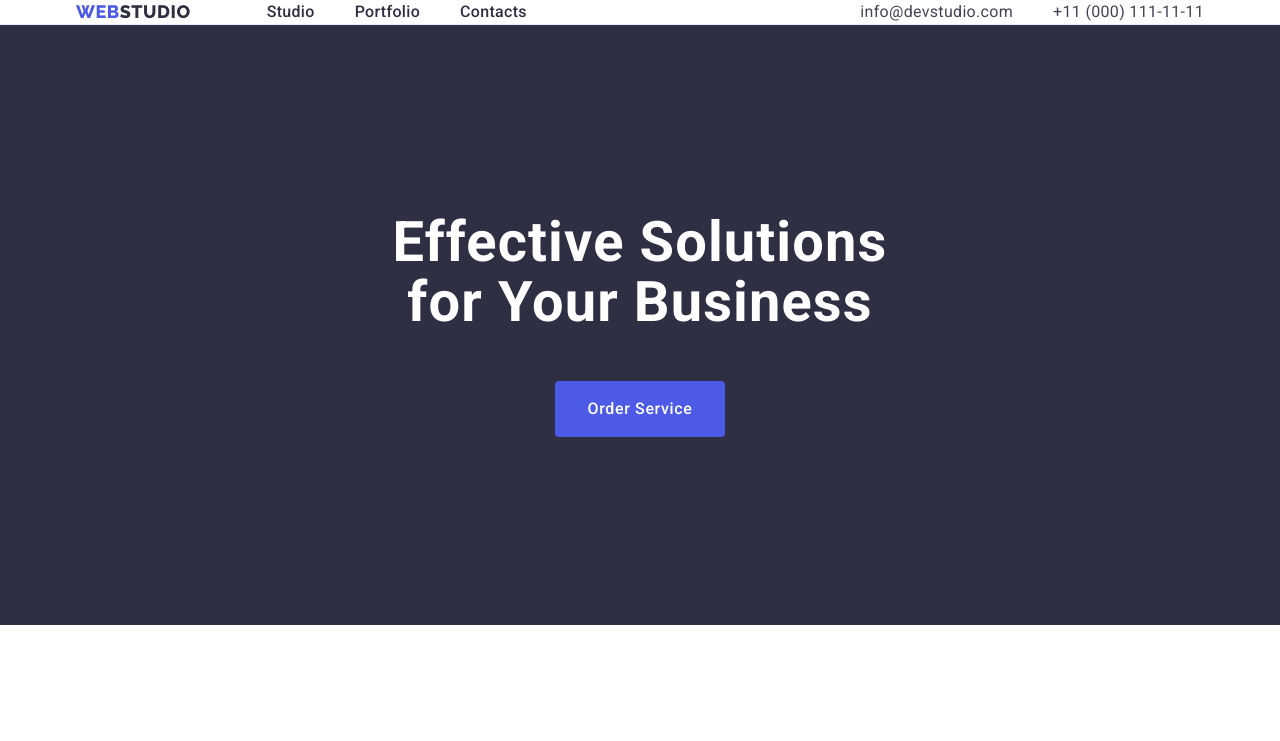
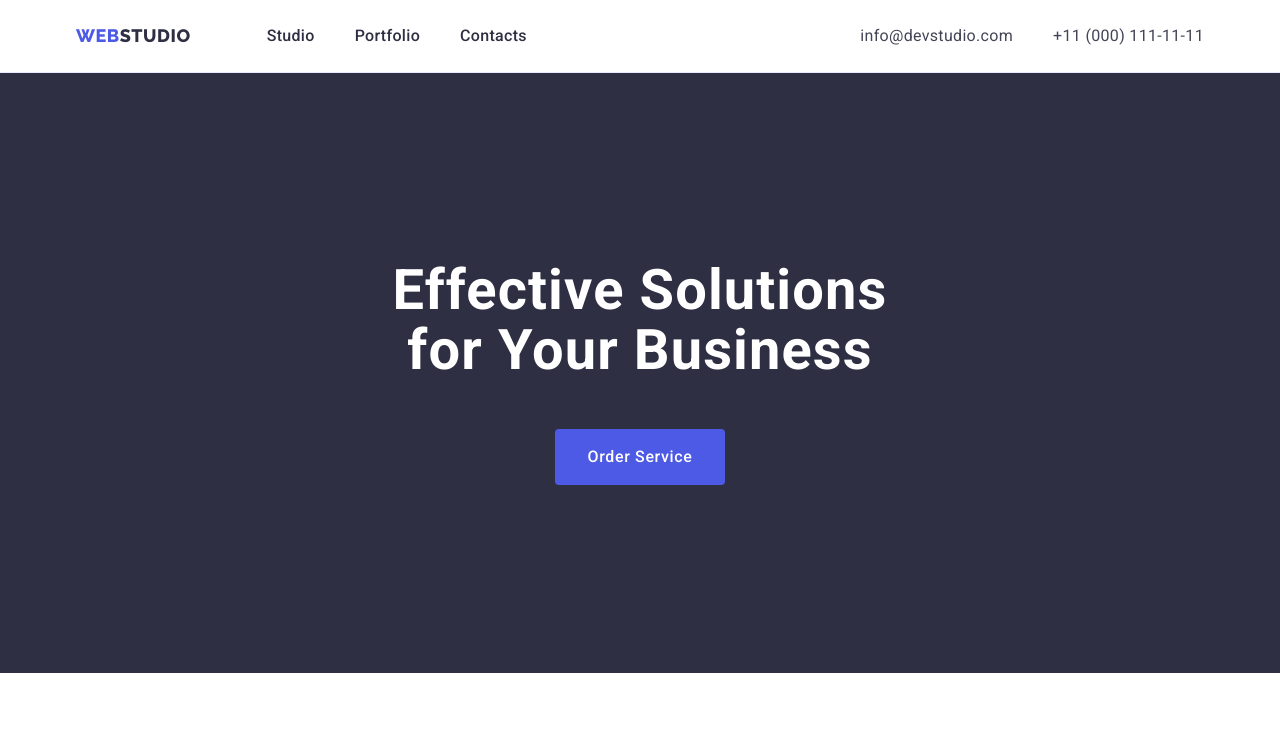
Before and after one commit to OleksandrD78/goit-markup-hw-03, a plain HTML site: page index.html in a window 1280 px wide. Shown: the top 741 px of the page. Drawn offline with nearby package versions, Linux system fonts and the light colour scheme.

Commit message:
hw-03-17

```diff
--- a/css/style.css
+++ b/css/style.css
@@ -81,9 +81,6 @@ body {
 
 .header-container {
     display: flex;
-    align-items: center;
-    padding-left: 15px;
-    padding-right: 15px;
     justify-content: space-between;
 
 }
@@ -103,6 +100,7 @@ body {
     color: var(--navyblue);
     font-size: 16px;
     font-weight: 500;
+    display: block;
     line-height: 1.5;
     letter-spacing: 0.02em;
     padding: 24px 0;
@@ -126,8 +124,10 @@ body {
 .contacts-item-link {
     color: var(--slate);
         font-size: 16px;
+        display: block;
         line-height: 1.5;
         letter-spacing: 0.02em;
+        padding: 24px 0;
 }
 .contacts-item-link:hover,
 .contacts-item-link:focus {
@@ -312,8 +312,6 @@ padding: 32px 0;
 .footer {
     background-color: var(--navyblue);
     padding: 100px 0;
-    display: flex;
-    margin: 0 0;
 }
 
 .footer-logo {
```
